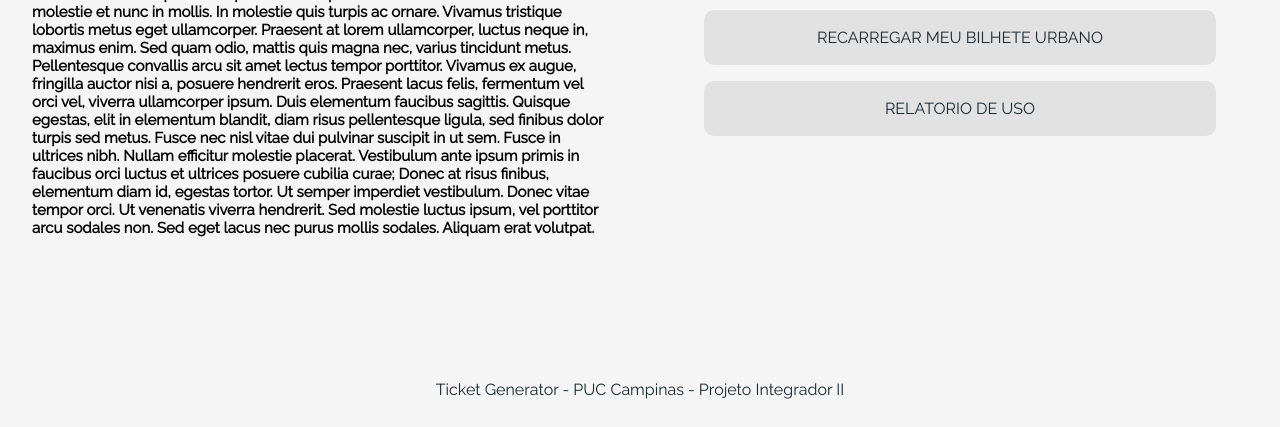
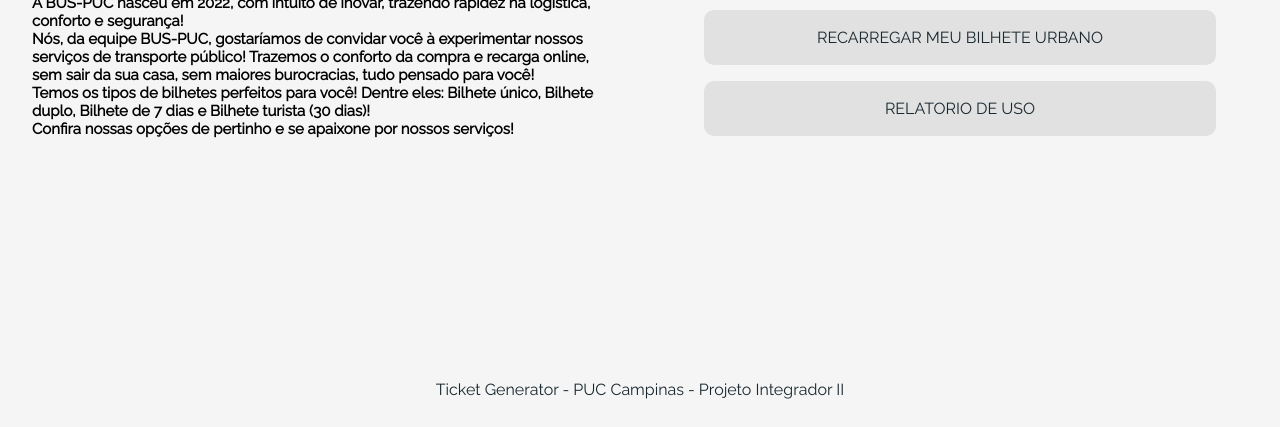
Before and after one commit to jorgelisboa/ticket_generetor, a plain HTML site: page index.html in a window 1280 px wide. Shown: the part 373-800 px from the top of the page. Drawn offline with Linux system fonts and the light colour scheme.

Commit message:
Atualizacao do texto home

```diff
--- a/index.html
+++ b/index.html
@@ -27,9 +27,9 @@
         HOME
       </h1>
       <h2 class="home-description">
-        Lorem ipsum dolor sit amet, consectetur adipiscing elit. Duis elit turpis, ornare at placerat sit amet, commodo venenatis mi. Phasellus tincidunt, metus nec pellentesque fermentum, lectus ligula convallis ex, ac pretium eros quam in mi. Curabitur massa libero, scelerisque quis sodales et, feugiat ac lacus. Morbi rutrum ligula tellus, ac placerat odio posuere nec. Nulla eu tincidunt lorem, vel ultricies sem. Praesent semper felis a pulvinar suscipit. Vestibulum vel nibh felis. Donec molestie et nunc in mollis.
-        In molestie quis turpis ac ornare. Vivamus tristique lobortis metus eget ullamcorper. Praesent at lorem ullamcorper, luctus neque in, maximus enim. Sed quam odio, mattis quis magna nec, varius tincidunt metus. Pellentesque convallis arcu sit amet lectus tempor porttitor. Vivamus ex augue, fringilla auctor nisi a, posuere hendrerit eros. Praesent lacus felis, fermentum vel orci vel, viverra ullamcorper ipsum. Duis elementum faucibus sagittis. Quisque egestas, elit in elementum blandit, diam risus pellentesque ligula, sed finibus dolor turpis sed metus. Fusce nec nisl vitae dui pulvinar suscipit in ut sem.
-        Fusce in ultrices nibh. Nullam efficitur molestie placerat. Vestibulum ante ipsum primis in faucibus orci luctus et ultrices posuere cubilia curae; Donec at risus finibus, elementum diam id, egestas tortor. Ut semper imperdiet vestibulum. Donec vitae tempor orci. Ut venenatis viverra hendrerit. Sed molestie luctus ipsum, vel porttitor arcu sodales non. Sed eget lacus nec purus mollis sodales. Aliquam erat volutpat.
+        A BUS-PUC nasceu em 2022, com intuito de inovar, trazendo rapidez na logística, conforto e segurança!<br> Nós, da equipe BUS-PUC, gostaríamos de convidar você à experimentar nossos serviços de transporte público! Trazemos o conforto da compra e recarga online, sem sair da sua casa, sem maiores burocracias, tudo pensado para você!<br>
+        Temos os tipos de bilhetes perfeitos para você! Dentre eles: Bilhete único, Bilhete duplo, Bilhete de 7 dias e Bilhete turista (30 dias)!<br>
+        Confira nossas opções de pertinho e se apaixone por nossos serviços!
       </h2>
     </div>
 
```
